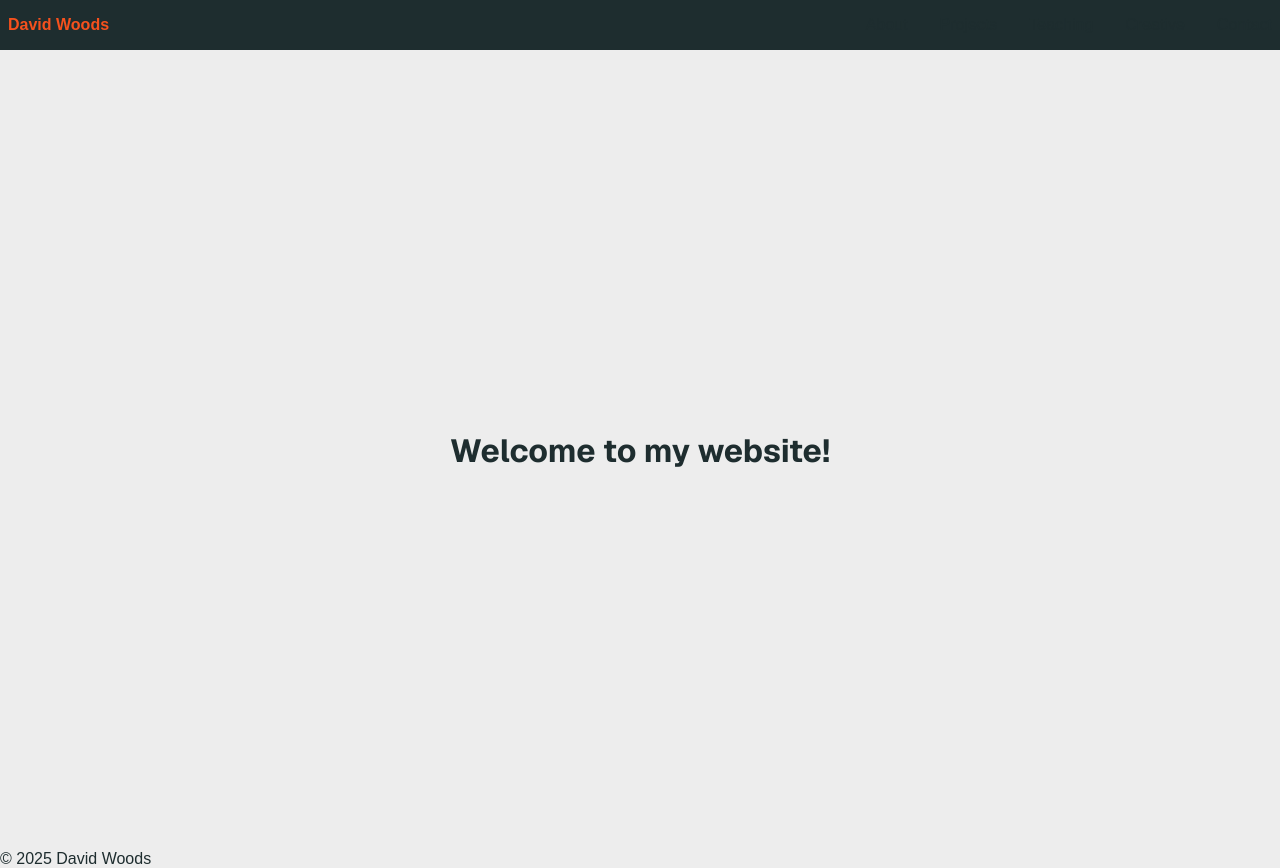
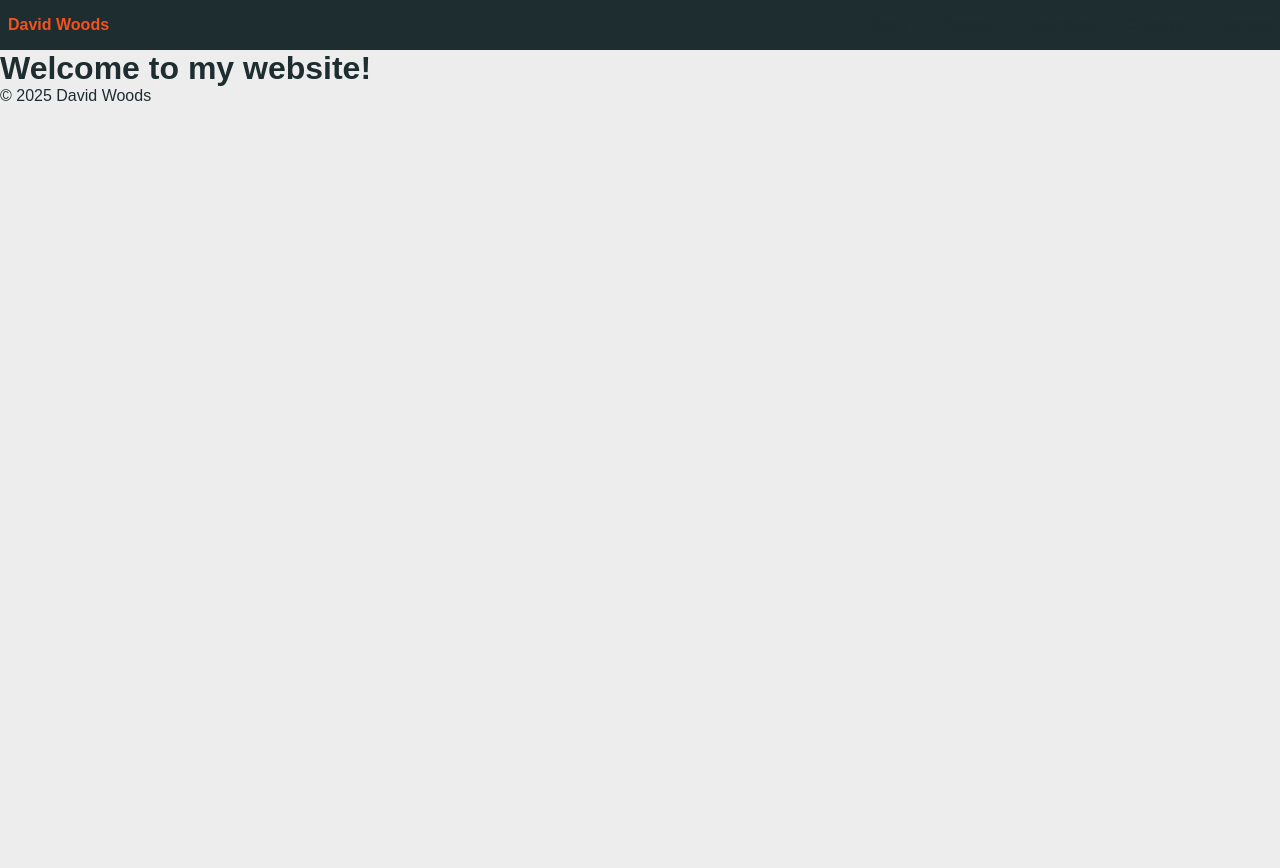
Before and after one commit to dave-woods/dwoods.xyz, a Next.js app: page / in a window 1280 px wide. After the commit the page ends 800 px from the top, so only its background shows below. Built offline with nearby package versions, Linux system fonts and the light colour scheme.

Commit message:
remove default homepage styles, add hover effect for nav links

```diff
--- a/src/app/page.module.css
+++ b/src/app/page.module.css
@@ -1,4 +1,4 @@
-.page {
+/* .page {
   --gray-rgb: 0, 0, 0;
   --gray-alpha-200: rgba(var(--gray-rgb), 0.08);
   --gray-alpha-100: rgba(var(--gray-rgb), 0.05);
@@ -106,8 +106,10 @@ a.secondary {
 .footer img {
   flex-shrink: 0;
 }
+*/
 
 /* Enable hover only on non-touch devices */
+/*
 @media (hover: hover) and (pointer: fine) {
   a.primary:hover {
     background: var(--button-primary-hover);
@@ -164,4 +166,4 @@ a.secondary {
   .logo {
     filter: invert();
   }
-}
+} */
--- a/src/components/Header.module.css
+++ b/src/components/Header.module.css
@@ -18,3 +18,6 @@
 .active {
     text-decoration: underline var(--accent);
 }
+.nav a:hover {
+    text-decoration: underline currentColor;
+}
```
